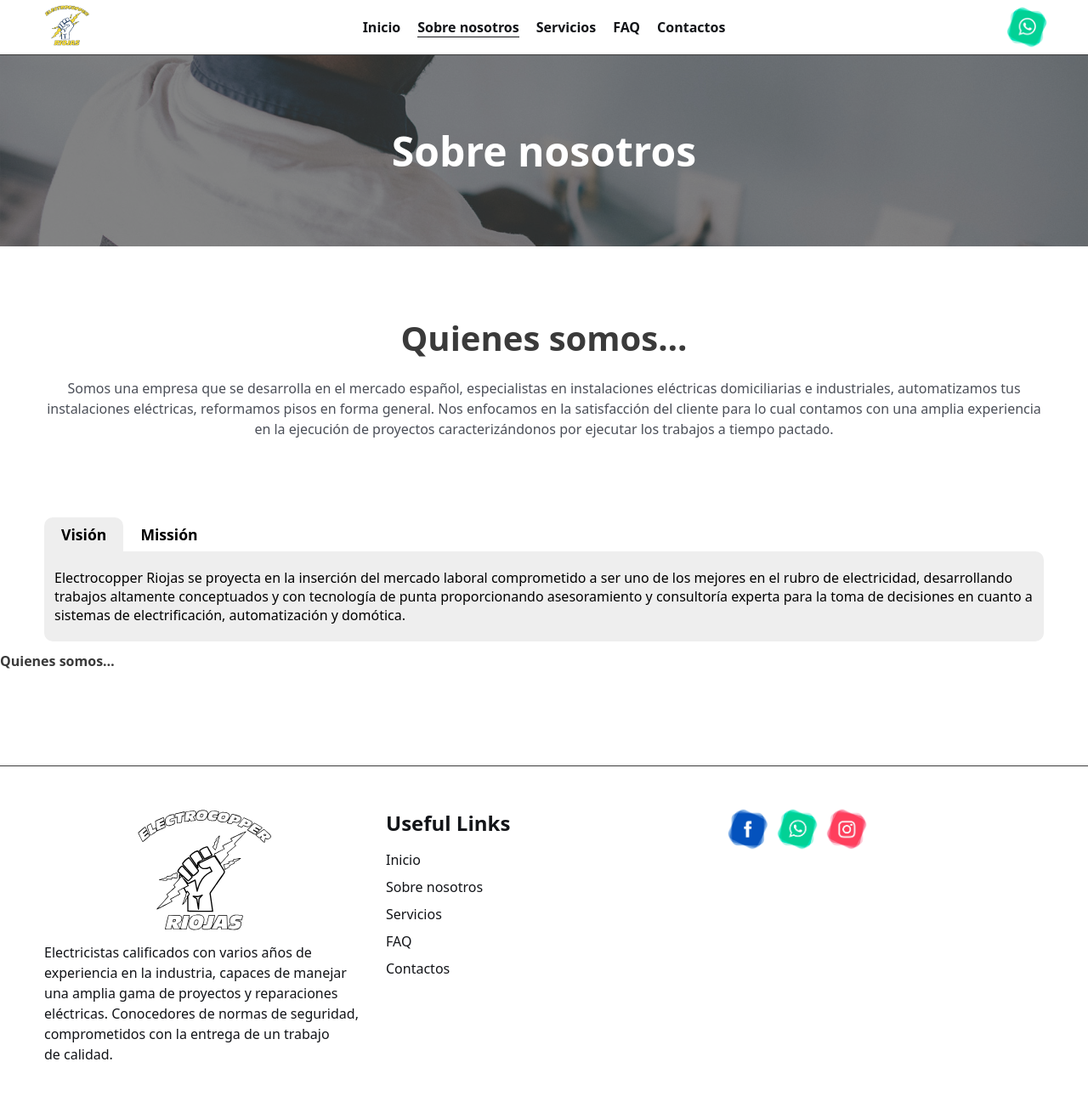
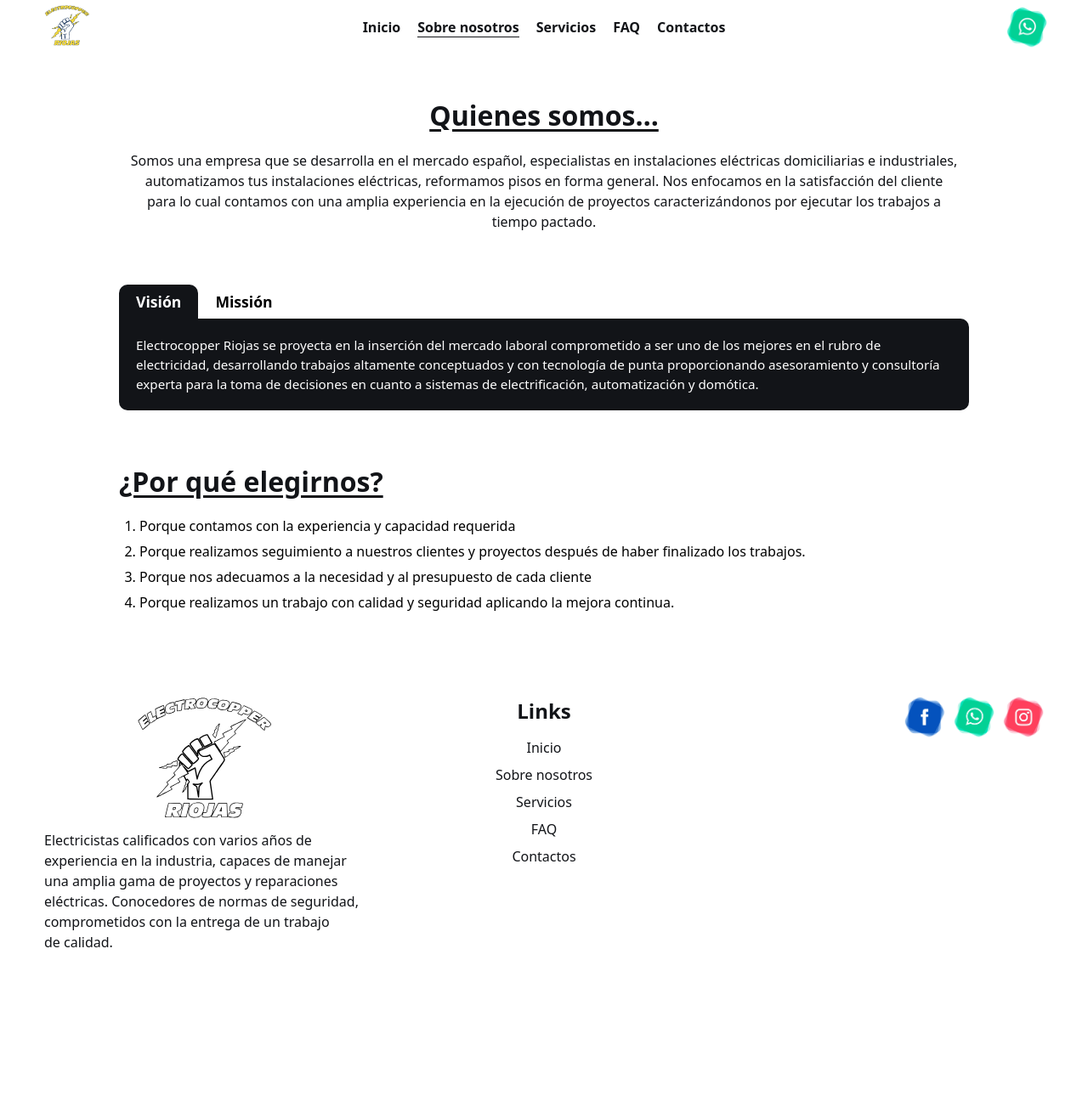
Before and after one commit to LuisDev2003/electrocopper, a PHP site: page /sobre-nosotros in a window 1280 px wide. Shown: the whole page at 85% size. After the commit the page ends 1115 px from the top, so only its background shows below. Run offline with PHP 8.4, Linux system fonts and the light colour scheme.

Commit message:
Actualizar estilos y estructura del encabezado y pie de página; corregir enlaces de navegación y mejorar la presentación de la sección "Sobre nosotros"

```diff
--- a/assets/scripts/header.js
+++ b/assets/scripts/header.js
@@ -8,7 +8,7 @@ function setActiveMenuItem(item) {
   const href =
     item.getAttribute("href") ?? item.querySelector("a").getAttribute("href");
 
-  const isActive = href === lastSegment;
+  const isActive = href.substring(2) === lastSegment;
   item.classList.toggle("active", isActive);
 
   if (isActive) return;
--- a/assets/styles/contactos.css
+++ b/assets/styles/contactos.css
@@ -47,6 +47,12 @@
   }
 }
 
+.s-1,
+.s-2 {
+  max-width: 1024px;
+  margin-inline: auto;
+}
+
 @media (width >= 400px) {
   .s-2 span {
     display: inline;
--- a/assets/styles/footer.css
+++ b/assets/styles/footer.css
@@ -1,6 +1,6 @@
 footer {
   background-color: var(--white);
-  border-top: 1px solid var(--gray);
+  /* border-top: 1px solid var(--gray); */
 }
 
 .footer {
@@ -27,6 +27,8 @@ footer {
   }
 
   .navegation {
+    text-align: center;
+
     .title {
       font-size: 1.5rem;
       margin-bottom: 16px;
@@ -42,6 +44,10 @@ footer {
     a {
       color: var(--black);
     }
+  }
+
+  .social-media {
+    justify-content: end;
   }
 }
 
--- a/assets/styles/header.css
+++ b/assets/styles/header.css
@@ -3,7 +3,7 @@
   z-index: 90;
   top: 0;
   background-color: var(--white);
-  border-bottom: 1px solid var(--gray);
+  /* border-bottom: 1px solid var(--gray); */
 
   .wrapper {
     height: 64px;
--- a/assets/styles/sobre-nosotros.css
+++ b/assets/styles/sobre-nosotros.css
@@ -1,52 +1,18 @@
-.s-1 {
-  --img: url("../../images/sobre-nosotros-hero.jpg");
-  position: relative;
-  padding: 80px 30px;
-  background: var(--img) no-repeat center/cover;
-
-  &::before {
-    content: "";
-    position: absolute;
-    inset: 0;
-    z-index: 0;
-    background-color: rgb(66, 66, 66, 0.65);
-  }
-
-  .title {
-    position: relative;
-    font-size: 3rem;
-    text-align: center;
-    color: white;
-  }
-}
-
-.s-2 {
-  padding: 80px 12px;
+.s-2,
+.s-4 {
+  padding: 50px 12px;
   text-align: center;
 
   .title {
-    font-size: 2.5rem;
-    text-align: center;
+    color: var(--black);
+    font-size: 2rem;
     margin-bottom: 20px;
+    text-decoration-line: underline;
+    text-underline-offset: 4px;
   }
 
-  .div {
-    margin-top: 30px;
-  }
-
-  .accolades {
-    margin-bottom: 50px;
-
-    .images {
-      display: flex;
-      flex-wrap: wrap;
-      justify-content: center;
-      gap: 30px;
-    }
-
-    img {
-      width: 200px;
-    }
+  .description {
+    color: var(--black);
   }
 }
 
@@ -71,34 +37,49 @@
   }
 
   .tab button.active {
-    background-color: #eee;
+    background-color: var(--black);
+    color: var(--white);
   }
 
   .tabcontent {
-    background-color: #eee;
+    background-color: var(--black);
+    color: var(--white);
     text-align: start;
     display: none;
-    padding: 20px 12px;
+    padding: 20px;
     border-radius: 10px;
     border-top-left-radius: var(--br);
     transition: all 0.3 ease-in-out;
   }
+
+  .tabcontent p {
+    font-size: 0.95rem;
+    line-height: 1.5;
+  }
 }
 
 .s-4 {
-  .description {
-    text-align: center;
-    color: white;
-    margin-block: 20px;
+  .title,
+  p {
+    text-align: start;
+  }
+
+  ol {
+    list-style-type: auto;
+    padding-left: 24px;
+  }
+
+  li + li {
+    margin-top: 8px;
   }
 }
 
 @media (width >= 1024px) {
-  .s-1 > .title,
+  .s-1,
   .s-2,
   .s-3,
-  .s-4 > .wrapper {
-    max-width: 1200px;
+  .s-4 {
+    max-width: 1024px;
     margin-inline: auto;
   }
 
--- a/layout/footer.html
+++ b/layout/footer.html
@@ -12,14 +12,14 @@
     </div>
 
     <div class="navegation">
-      <h3 class="title">Useful Links</h3>
+      <h3 class="title">Links</h3>
 
       <nav>
-        <a href="#">Inicio</a>
-        <a href="#">Sobre nosotros</a>
-        <a href="#">Servicios</a>
-        <a href="#">FAQ</a>
-        <a href="#">Contactos</a>
+        <a href="./">Inicio</a>
+        <a href="./sobre-nosotros">Sobre nosotros</a>
+        <a href="./servicios">Servicios</a>
+        <a href="./faq">FAQ</a>
+        <a href="./contactos">Contactos</a>
       </nav>
     </div>
 
--- a/layout/header.html
+++ b/layout/header.html
@@ -51,11 +51,11 @@
       </button>
 
       <nav id="nav-menu" class="menu">
-        <a href="" class="item">Inicio</a>
-        <a href="sobre-nosotros" class="item">Sobre nosotros</a>
-        <a href="servicios" class="item">Servicios</a>
-        <a href="faq" class="item">FAQ</a>
-        <a href="contactos" class="item">Contactos</a>
+        <a href="./" class="item">Inicio</a>
+        <a href="./sobre-nosotros" class="item">Sobre nosotros</a>
+        <a href="./servicios" class="item">Servicios</a>
+        <a href="./faq" class="item">FAQ</a>
+        <a href="./contactos" class="item">Contactos</a>
       </nav>
     </div>
 
@@ -74,19 +74,19 @@
 <aside id="sidebar-menu" class="sidebar">
   <ul class="menu">
     <li class="item">
-      <a href="">Inicio</a>
+      <a href="./">Inicio</a>
     </li>
     <li class="item">
-      <a href="sobre-nosotros">Sobre nosotros</a>
+      <a href="./sobre-nosotros">Sobre nosotros</a>
     </li>
     <li class="item">
-      <a href="servicios">Servicios</a>
+      <a href="./servicios">Servicios</a>
     </li>
     <li class="item">
-      <a href="faq">FAQ</a>
+      <a href="./faq">FAQ</a>
     </li>
     <li class="item">
-      <a href="contactos">Contactos</a>
+      <a href="./contactos">Contactos</a>
     </li>
   </ul>
 </aside>
--- a/sobre-nosotros.php
+++ b/sobre-nosotros.php
@@ -9,10 +9,6 @@
   </head>
   <body>
     <?php require_once "./layout/header.html" ?>
-
-    <section class="s-1">
-      <h1 class="title">Sobre nosotros</h1>
-    </section>
 
     <section class="s-2">
       <h2 class="title">Quienes somos…</h2>
@@ -58,16 +54,30 @@
     </section>
 
     <section class="s-4">
-      <h2 class="title">Quienes somos…</h2>
+      <h2 class="title">¿Por qué elegirnos?</h2>
 
-      <p class="description">
-        Somos una empresa que se desarrolla en el mercado español, especialistas
-        en instalaciones eléctricas domiciliarias e industriales, automatizamos
-        tus instalaciones eléctricas, reformamos pisos en forma general. Nos
-        enfocamos en la satisfacción del cliente para lo cual contamos con una
-        amplia experiencia en la ejecución de proyectos caracterizándonos por
-        ejecutar los trabajos a tiempo pactado.
-      </p>
+      <ol>
+        <li>
+          <p>Porque contamos con la experiencia y capacidad requerida</p>
+        </li>
+        <li>
+          <p>
+            Porque realizamos seguimiento a nuestros clientes y proyectos
+            después de haber finalizado los trabajos.
+          </p>
+        </li>
+        <li>
+          <p>
+            Porque nos adecuamos a la necesidad y al presupuesto de cada cliente
+          </p>
+        </li>
+        <li>
+          <p>
+            Porque realizamos un trabajo con calidad y seguridad aplicando la
+            mejora continua.
+          </p>
+        </li>
+      </ol>
     </section>
 
     <?php require_once "./layout/footer.html" ?>
```
